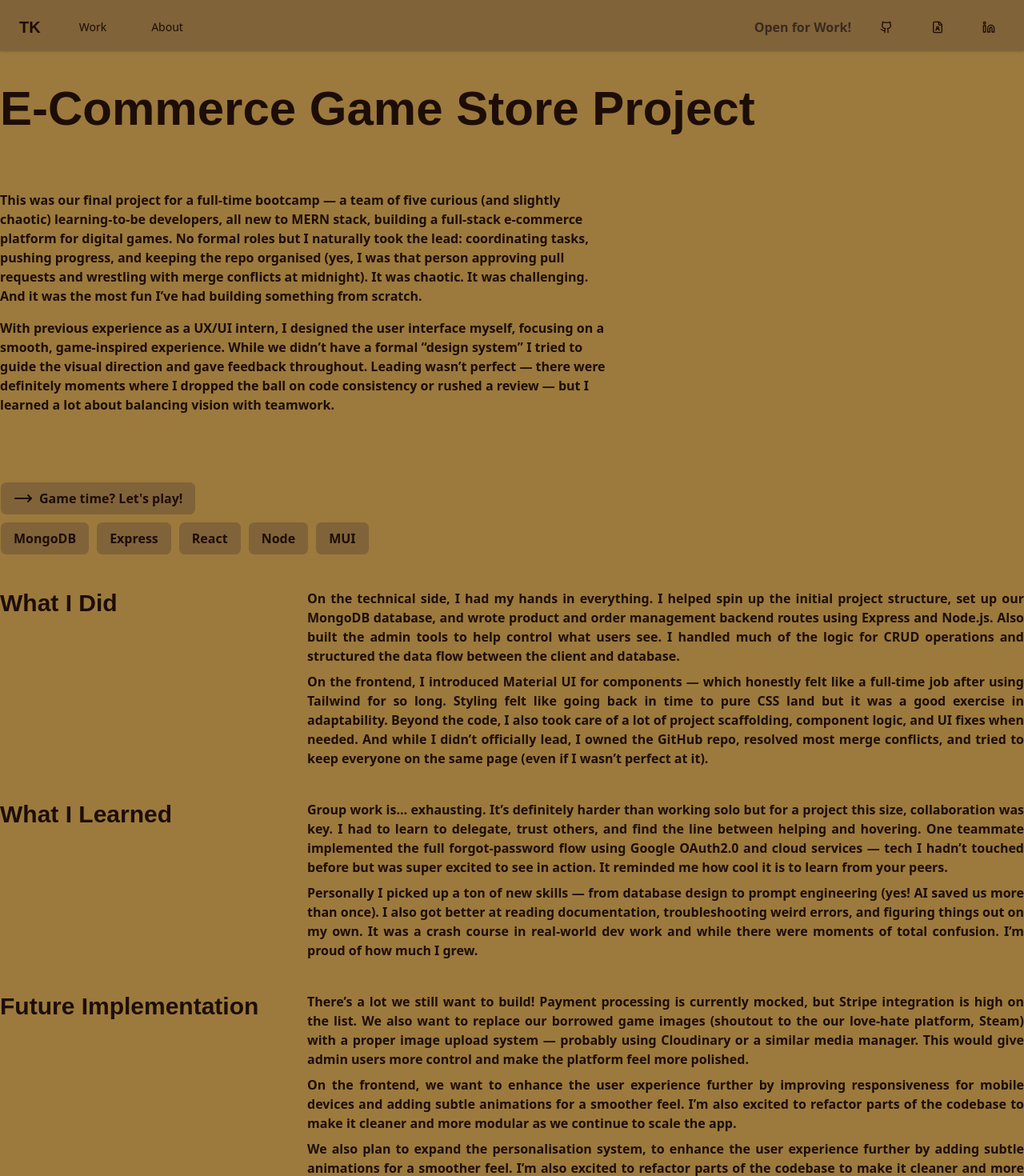
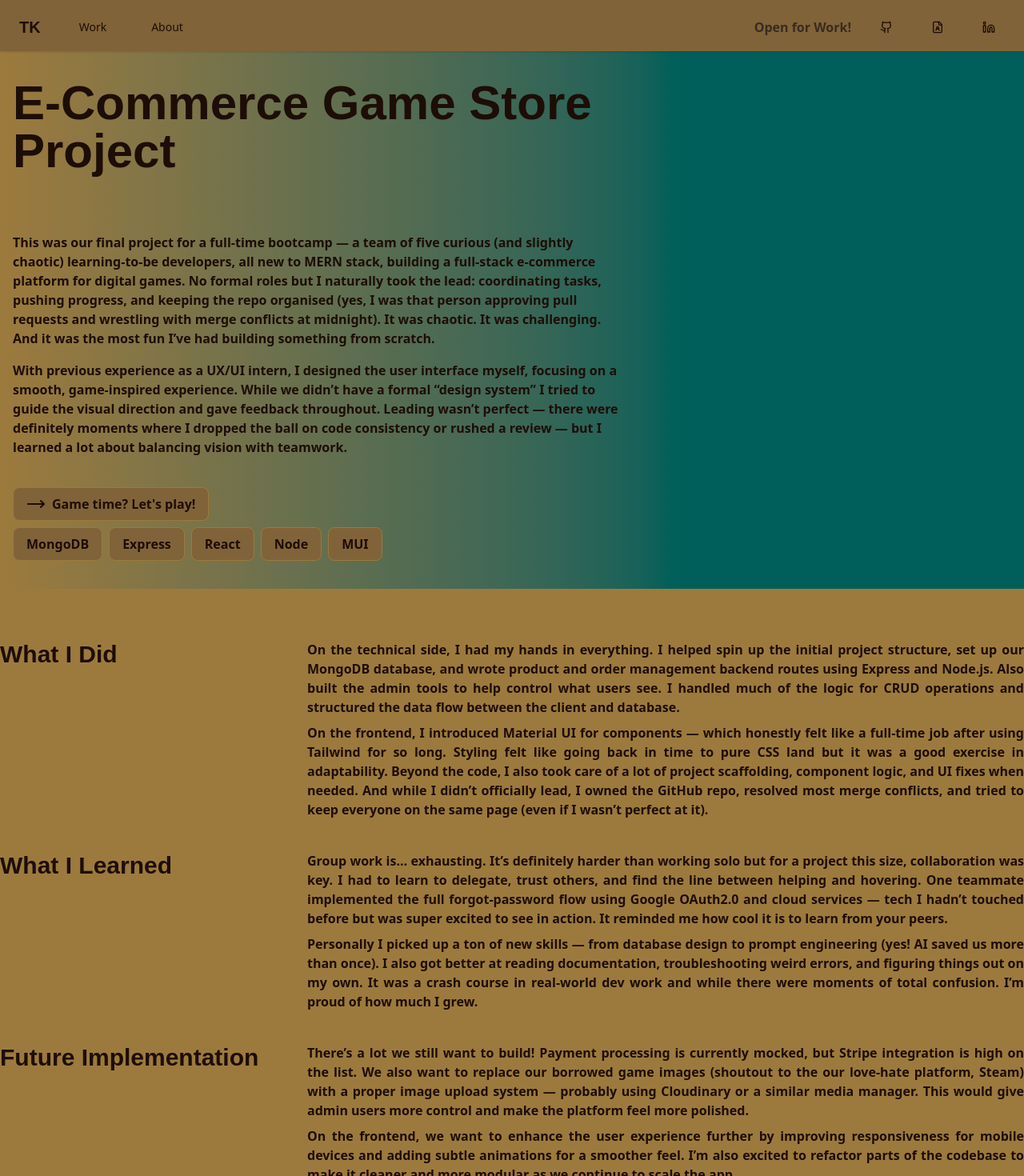
Before and after one commit to taemmyk/taemmyk-portfolio, a React (Vite) app: page /work/cobra in a window 1280 px wide. Shown: the top 1470 px of the page at 80% size. Built offline with nearby package versions, Linux system fonts and the light colour scheme; a web font is replaced by a local one.

Commit message:
feat(work): added project media

```diff
--- a/src/components/Cobra.tsx
+++ b/src/components/Cobra.tsx
@@ -1,12 +1,14 @@
 import StyledTag from "./common/StyledTag";
+import cobraLayoutImage from "../assets/cobra-vertical.png";
 
 function Cobra() {
   return (
     <>
       <div
         style={{ minHeight: `calc(100vh - 64px - 64px)` }}
-        className="flex flex-col justify-around"
+        className="flex flex-col lg:flex-row overflow-x-visible"
       >
+        <div className="bg-gradient-to-r from-background to-teal-800 flex flex-col justify-around p-4 w-full lg:w-2/3">
           <div className="items-center">
             <h1 className="font-atma text-6xl font-bold">
               E-Commerce Game Store Project
@@ -14,10 +16,10 @@ function Cobra() {
             <div className="pt-18 space-x-2 max-w-3xl">
               <p className="pb-4">
                 This was our final project for a full-time bootcamp — a team of
-              five curious (and slightly chaotic) learning-to-be developers, all
-              new to MERN stack, building a full-stack e-commerce platform for
-              digital games. No formal roles but I naturally took the lead:
-              coordinating tasks, pushing progress, and keeping the repo
+                five curious (and slightly chaotic) learning-to-be developers,
+                all new to MERN stack, building a full-stack e-commerce platform
+                for digital games. No formal roles but I naturally took the
+                lead: coordinating tasks, pushing progress, and keeping the repo
                 organised (yes, I was that person approving pull requests and
                 wrestling with merge conflicts at midnight). It was chaotic. It
                 was challenging. And it was the most fun I’ve had building
@@ -25,17 +27,21 @@ function Cobra() {
               </p>
               <p>
                 With previous experience as a UX/UI intern, I designed the user
-              interface myself, focusing on a smooth, game-inspired experience.
-              While we didn’t have a formal “design system” I tried to guide the
-              visual direction and gave feedback throughout. Leading wasn’t
-              perfect — there were definitely moments where I dropped the ball
-              on code consistency or rushed a review — but I learned a lot about
-              balancing vision with teamwork.
+                interface myself, focusing on a smooth, game-inspired
+                experience. While we didn’t have a formal “design system” I
+                tried to guide the visual direction and gave feedback
+                throughout. Leading wasn’t perfect — there were definitely
+                moments where I dropped the ball on code consistency or rushed a
+                review — but I learned a lot about balancing vision with
+                teamwork.
               </p>
             </div>
           </div>
           <div className="flex-col space-y-2">
-          <StyledTag showArrow={true} url="https://jsd9-spicy-cobra-frontend.vercel.app/">
+            <StyledTag
+              showArrow={true}
+              url="https://jsd9-spicy-cobra-frontend.vercel.app/"
+            >
               Game time? Let's play!
             </StyledTag>
             <div className="flex space-x-2">
@@ -47,7 +53,22 @@ function Cobra() {
             </div>
           </div>
         </div>
-      <div className="flex flex-col gap-y-10">
+        <div className="relative w-1/3 bg-teal-800">
+          <img
+            src={cobraLayoutImage}
+            alt="Cobra layout"
+            className="hidden 2xl:block absolute object-cover z-0 pointer-events-none"
+            style={{
+              top: "2%",
+              right: "-35%",
+              height: "95%",
+              width: "auto",
+              maxWidth: "none",
+            }}
+          />
+        </div>
+      </div>
+      <div className="flex flex-col gap-y-10 mt-16">
         <div className="flex">
           <div className="w-[30%]">
             <p className="font-atma text-3xl">What I Did</p>
```
Also changed, not shown: 1 other file (tests, documents, lock files or other folders). Lines whose indentation alone changed are shown as unchanged.
